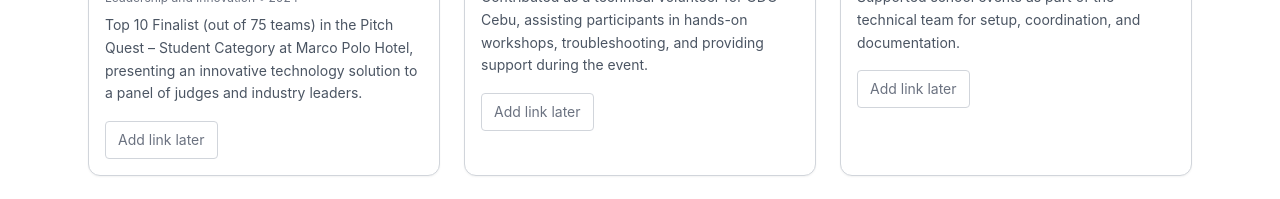
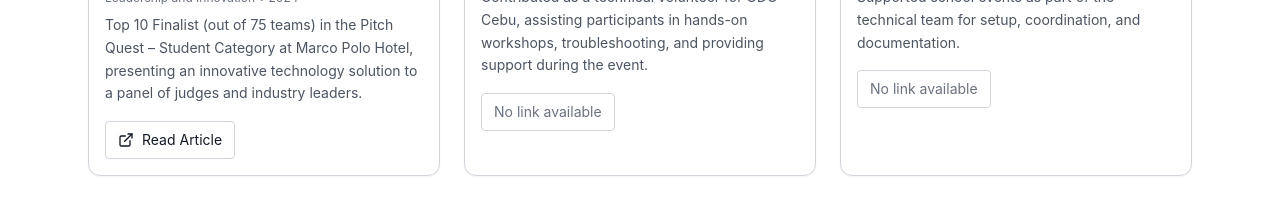
Before and after one commit to gakhd625/gerleyy-portfolio, a Next.js app: page /beyond-code in a window 1280 px wide. Shown: the part 455-654 px from the top of the page. Built offline with nearby package versions, Linux system fonts and the light colour scheme.

Commit message:
[UPDATE] the portfolio details

```diff
--- a/app/beyond-code/page.tsx
+++ b/app/beyond-code/page.tsx
@@ -65,11 +65,11 @@ export default function BeyondCodePage() {
                     className="inline-flex items-center gap-2 px-3 py-2 text-sm rounded border border-gray-300 dark:border-gray-700 hover:bg-gray-100 dark:hover:bg-slate-800 transition-colors"
                   >
                     <ExternalLink className="w-4 h-4" />
-                    Open link
+                    {item.title === "DOST: Innovation Technology Transfer Summit Visayas 2024" ? "Read Article" : "Open link"}
                   </a>
                 ) : (
                   <span className="inline-flex items-center px-3 py-2 text-sm rounded border border-gray-300 dark:border-gray-700 text-gray-500 dark:text-gray-400">
-                    Add link later
+                    No link available
                   </span>
                 )}
               </div>
--- a/components/sections/BeyondCode.tsx
+++ b/components/sections/BeyondCode.tsx
@@ -78,7 +78,7 @@ export default function BeyondCode() {
           href="/beyond-code"
           className="text-gray-600 dark:text-gray-400 hover:text-black dark:hover:text-white transition-colors text-sm flex items-center gap-2"
         >
-          VIEW my beyond code journey <span>→</span>
+          Beyond code journey <span>→</span>
         </a>
       </div>
     </section>
--- a/data/portfolio.ts
+++ b/data/portfolio.ts
@@ -318,7 +318,7 @@ export const portfolioData = {
       type: "Leadership and Innovation",
       description: "Top 10 Finalist (out of 75 teams) in the Pitch Quest – Student Category at Marco Polo Hotel, presenting an innovative technology solution to a panel of judges and industry leaders.",
       thumbnail: "/volunteer/dost.jpg",
-      link: ""
+      link: "https://region7.dost.gov.ph/dost-7s-innovation-hub-produces-6-tech-startups-11-founders/"
     },
     {
       title: "GDG Build with AI",
```
